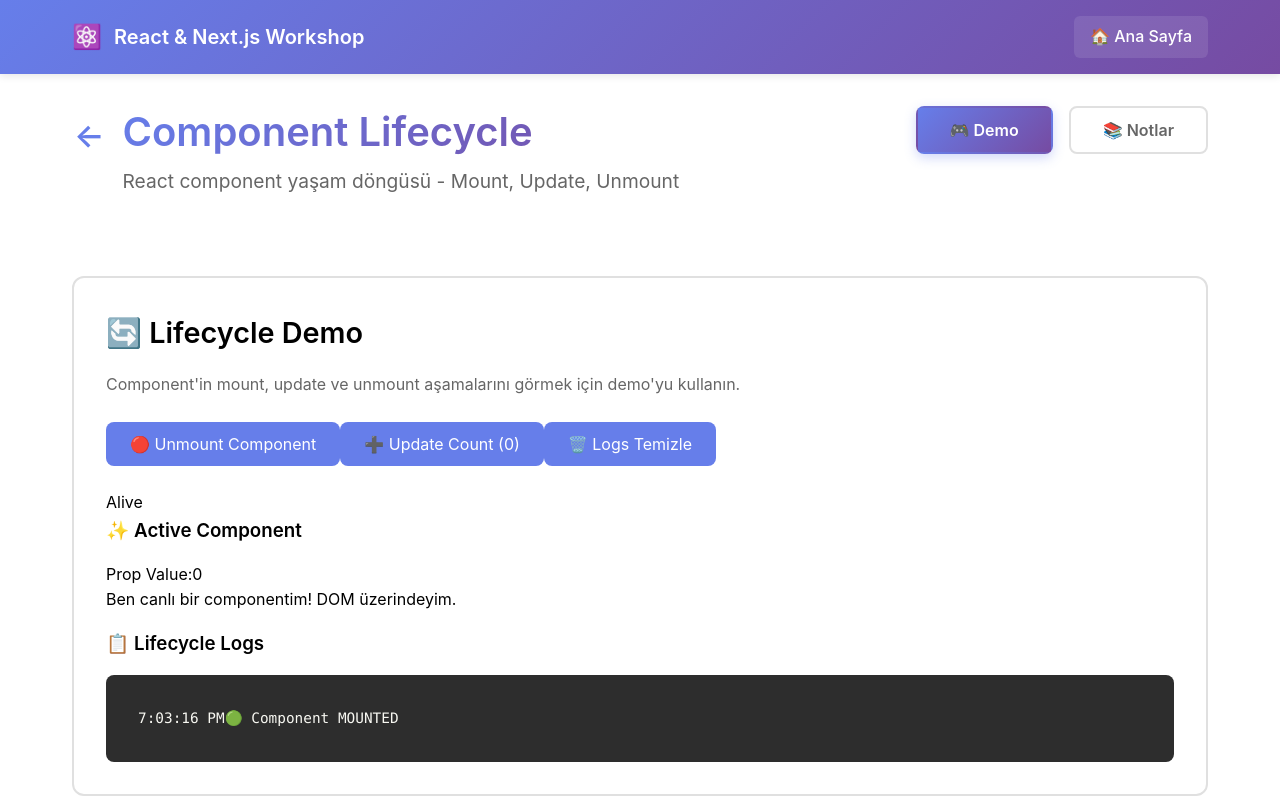
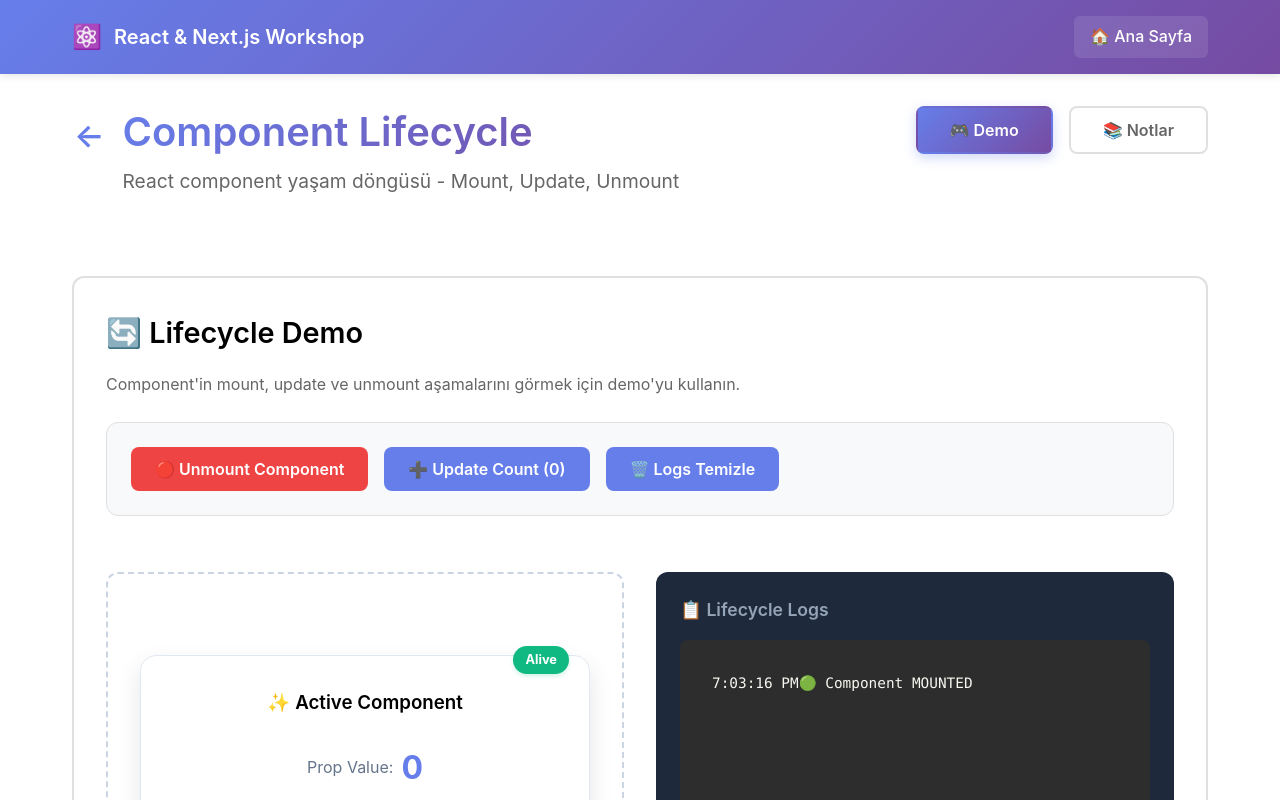
Before and after one commit to berksafran/react-workshop, a Next.js app in the folder 03-react-nextjs-workshop/: page /day1/02-react-core/03-lifecycle in a window 1280 px wide. Shown: the top 800 px of the page. Built offline with nearby package versions, Linux system fonts and the light colour scheme.

Commit message:
feat: Implement lifecycle demo styling and unique log IDs, and add new documentation.

```diff
--- a/03-react-nextjs-workshop/app/day1/02-react-core/01-declarative-vs-imperative/page.module.scss
+++ b/03-react-nextjs-workshop/app/day1/02-react-core/01-declarative-vs-imperative/page.module.scss
@@ -126,3 +126,265 @@
         background: #764ba2;
     }
 }
+
+// Lifecycle Demo Styles
+.lifecycleContainer {
+    display: flex;
+    flex-direction: column;
+    gap: 2rem;
+}
+
+.controls {
+    background: #f8f9fa;
+    padding: 1.5rem;
+    border-radius: 12px;
+    border: 1px solid #e0e0e0;
+}
+
+.buttonGroup {
+    display: flex;
+    gap: 1rem;
+    flex-wrap: wrap;
+    align-items: center;
+}
+
+.button {
+    padding: 0.75rem 1.5rem;
+    background: #667eea;
+    color: white;
+    border: none;
+    border-radius: 8px;
+    font-size: 1rem;
+    font-weight: 600;
+    cursor: pointer;
+    transition: all 0.3s ease;
+
+    &:hover:not(:disabled) {
+        transform: translateY(-2px);
+        box-shadow: 0 4px 6px rgba(102, 126, 234, 0.2);
+    }
+
+    &:disabled {
+        opacity: 0.5;
+        cursor: not-allowed;
+        transform: none;
+    }
+
+    &.danger {
+        background: #ef4444;
+
+        &:hover:not(:disabled) {
+            background: #dc2626;
+            box-shadow: 0 4px 6px rgba(239, 68, 68, 0.2);
+        }
+    }
+
+    &.success {
+        background: #10b981;
+
+        &:hover:not(:disabled) {
+            background: #059669;
+            box-shadow: 0 4px 6px rgba(16, 185, 129, 0.2);
+        }
+    }
+}
+
+.demoArea {
+    display: grid;
+    grid-template-columns: 1fr 1fr;
+    gap: 2rem;
+
+    @media (max-width: 768px) {
+        grid-template-columns: 1fr;
+    }
+}
+
+.componentArea {
+    min-height: 200px;
+    background: white;
+    border: 2px dashed #cbd5e1;
+    border-radius: 12px;
+    padding: 2rem;
+    display: flex;
+    align-items: center;
+    justify-content: center;
+    position: relative;
+    overflow: hidden;
+}
+
+.placeholder {
+    color: #94a3b8;
+    font-size: 1.1rem;
+    font-style: italic;
+    text-align: center;
+}
+
+.activeComponent {
+    background: white;
+    padding: 2rem;
+    border-radius: 16px;
+    box-shadow: 0 10px 25px rgba(0, 0, 0, 0.1);
+    text-align: center;
+    width: 100%;
+    position: relative;
+    border: 1px solid #e2e8f0;
+    animation: slideIn 0.3s ease-out;
+
+    @keyframes slideIn {
+        from {
+            transform: scale(0.9);
+            opacity: 0;
+        }
+
+        to {
+            transform: scale(1);
+            opacity: 1;
+        }
+    }
+}
+
+.statusBadge {
+    position: absolute;
+    top: -10px;
+    right: 20px;
+    background: #10b981;
+    color: white;
+    padding: 0.25rem 0.75rem;
+    border-radius: 20px;
+    font-size: 0.8rem;
+    font-weight: bold;
+    box-shadow: 0 2px 4px rgba(16, 185, 129, 0.2);
+}
+
+.counter {
+    margin: 1.5rem 0;
+    font-size: 2rem;
+    display: flex;
+    align-items: center;
+    justify-content: center;
+    gap: 0.5rem;
+
+    .label {
+        font-size: 1rem;
+        color: #64748b;
+        font-weight: normal;
+    }
+
+    .value {
+        font-weight: bold;
+        color: #667eea;
+    }
+}
+
+.info {
+    font-size: 0.9rem;
+    color: #64748b;
+}
+
+.logArea {
+    background: #1e293b;
+    border-radius: 12px;
+    padding: 1.5rem;
+    color: #e2e8f0;
+    height: 400px;
+    display: flex;
+    flex-direction: column;
+
+    h3 {
+        margin: 0 0 1rem 0;
+        font-size: 1.1rem;
+        color: #94a3b8;
+        display: flex;
+        align-items: center;
+        gap: 0.5rem;
+    }
+}
+
+.logs {
+    flex: 1;
+    overflow-y: auto;
+    display: flex;
+    flex-direction: column;
+    gap: 0.5rem;
+    padding-right: 0.5rem;
+
+    &::-webkit-scrollbar {
+        width: 6px;
+    }
+
+    &::-webkit-scrollbar-track {
+        background: #334155;
+        border-radius: 3px;
+    }
+
+    &::-webkit-scrollbar-thumb {
+        background: #475569;
+        border-radius: 3px;
+    }
+}
+
+.emptyLog {
+    color: #475569;
+    text-align: center;
+    margin-top: 5rem;
+    font-style: italic;
+}
+
+.logItem {
+    padding: 0.75rem;
+    border-radius: 6px;
+    background: rgba(255, 255, 255, 0.05);
+    display: flex;
+    flex-direction: column;
+    gap: 0.25rem;
+    font-size: 0.9rem;
+    border-left: 3px solid transparent;
+    animation: fadeIn 0.2s ease-out;
+
+    @keyframes fadeIn {
+        from {
+            opacity: 0;
+            transform: translateX(-10px);
+        }
+
+        to {
+            opacity: 1;
+            transform: translateX(0);
+        }
+    }
+
+    .time {
+        font-size: 0.75rem;
+        color: #94a3b8;
+        font-family: monospace;
+    }
+
+    &.mount {
+        border-left-color: #10b981;
+        background: rgba(16, 185, 129, 0.1);
+
+        .message {
+            color: #34d399;
+            font-weight: bold;
+        }
+    }
+
+    &.update {
+        border-left-color: #f59e0b;
+        background: rgba(245, 158, 11, 0.1);
+
+        .message {
+            color: #fbbf24;
+        }
+    }
+
+    &.unmount {
+        border-left-color: #ef4444;
+        background: rgba(239, 68, 68, 0.1);
+
+        .message {
+            color: #f87171;
+            font-weight: bold;
+        }
+    }
+}
--- a/03-react-nextjs-workshop/app/day1/02-react-core/03-lifecycle/components/LifecycleContainer.tsx
+++ b/03-react-nextjs-workshop/app/day1/02-react-core/03-lifecycle/components/LifecycleContainer.tsx
@@ -3,7 +3,6 @@
 import { useState } from 'react';
 import { LifecycleDemo } from './LifecycleDemo';
 import styles from '../page.module.scss';
-import { PageContainer } from '@/app/components/PageContainer';
 
 export function LifecycleContainer() {
     const [isVisible, setIsVisible] = useState(true);
@@ -12,7 +11,7 @@ export function LifecycleContainer() {
 
     const addLog = (message: string, type: 'mount' | 'update' | 'unmount') => {
         const log = {
-            id: Date.now(),
+            id: Date.now() + Math.random(), // Unique ID için random ekle
             message,
             type
         };
--- a/03-react-nextjs-workshop/app/day1/02-react-core/03-lifecycle/page.module.scss
+++ b/03-react-nextjs-workshop/app/day1/02-react-core/03-lifecycle/page.module.scss
@@ -211,3 +211,200 @@
         background: #764ba2;
     }
 }
+
+// Lifecycle Demo Styles
+.lifecycleContainer {
+    display: flex;
+    flex-direction: column;
+    gap: 2rem;
+}
+
+.controls {
+    background: #f8f9fa;
+    padding: 1.5rem;
+    border-radius: 12px;
+    border: 1px solid #e0e0e0;
+}
+
+.buttonGroup {
+    display: flex;
+    gap: 1rem;
+    flex-wrap: wrap;
+    align-items: center;
+}
+
+.button {
+    padding: 0.75rem 1.5rem;
+    background: #667eea;
+    color: white;
+    border: none;
+    border-radius: 8px;
+    font-size: 1rem;
+    font-weight: 600;
+    cursor: pointer;
+    transition: all 0.3s ease;
+
+    &:hover:not(:disabled) {
+        transform: translateY(-2px);
+        box-shadow: 0 4px 6px rgba(102, 126, 234, 0.2);
+    }
+
+    &:disabled {
+        opacity: 0.5;
+        cursor: not-allowed;
+        transform: none;
+    }
+
+    &.danger {
+        background: #ef4444;
+
+        &:hover:not(:disabled) {
+            background: #dc2626;
+            box-shadow: 0 4px 6px rgba(239, 68, 68, 0.2);
+        }
+    }
+
+    &.success {
+        background: #10b981;
+
+        &:hover:not(:disabled) {
+            background: #059669;
+            box-shadow: 0 4px 6px rgba(16, 185, 129, 0.2);
+        }
+    }
+}
+
+.demoArea {
+    display: grid;
+    grid-template-columns: 1fr 1fr;
+    gap: 2rem;
+
+    @media (max-width: 768px) {
+        grid-template-columns: 1fr;
+    }
+}
+
+.componentArea {
+    min-height: 200px;
+    background: white;
+    border: 2px dashed #cbd5e1;
+    border-radius: 12px;
+    padding: 2rem;
+    display: flex;
+    align-items: center;
+    justify-content: center;
+    position: relative;
+    overflow: hidden;
+}
+
+.placeholder {
+    color: #94a3b8;
+    font-size: 1.1rem;
+    font-style: italic;
+    text-align: center;
+}
+
+.activeComponent {
+    background: white;
+    padding: 2rem;
+    border-radius: 16px;
+    box-shadow: 0 10px 25px rgba(0, 0, 0, 0.1);
+    text-align: center;
+    width: 100%;
+    position: relative;
+    border: 1px solid #e2e8f0;
+    animation: slideIn 0.3s ease-out;
+
+    @keyframes slideIn {
+        from {
+            transform: scale(0.9);
+            opacity: 0;
+        }
+
+        to {
+            transform: scale(1);
+            opacity: 1;
+        }
+    }
+}
+
+.statusBadge {
+    position: absolute;
+    top: -10px;
+    right: 20px;
+    background: #10b981;
+    color: white;
+    padding: 0.25rem 0.75rem;
+    border-radius: 20px;
+    font-size: 0.8rem;
+    font-weight: bold;
+    box-shadow: 0 2px 4px rgba(16, 185, 129, 0.2);
+}
+
+.counter {
+    margin: 1.5rem 0;
+    font-size: 2rem;
+    display: flex;
+    align-items: center;
+    justify-content: center;
+    gap: 0.5rem;
+
+    .label {
+        font-size: 1rem;
+        color: #64748b;
+        font-weight: normal;
+    }
+
+    .value {
+        font-weight: bold;
+        color: #667eea;
+    }
+}
+
+.info {
+    font-size: 0.9rem;
+    color: #64748b;
+}
+
+.logArea {
+    background: #1e293b;
+    border-radius: 12px;
+    padding: 1.5rem;
+    color: #e2e8f0;
+    height: 400px;
+    display: flex;
+    flex-direction: column;
+
+    h3 {
+        margin: 0 0 1rem 0;
+        font-size: 1.1rem;
+        color: #94a3b8;
+        display: flex;
+        align-items: center;
+        gap: 0.5rem;
+    }
+}
+
+// Override existing logs if any
+.logArea .logs {
+    flex: 1;
+    overflow-y: auto;
+    display: flex;
+    flex-direction: column;
+    gap: 0.5rem;
+    padding-right: 0.5rem;
+
+    &::-webkit-scrollbar {
+        width: 6px;
+    }
+
+    &::-webkit-scrollbar-track {
+        background: #334155;
+        border-radius: 3px;
+    }
+
+    &::-webkit-scrollbar-thumb {
+        background: #475569;
+        border-radius: 3px;
+    }
+}
```
